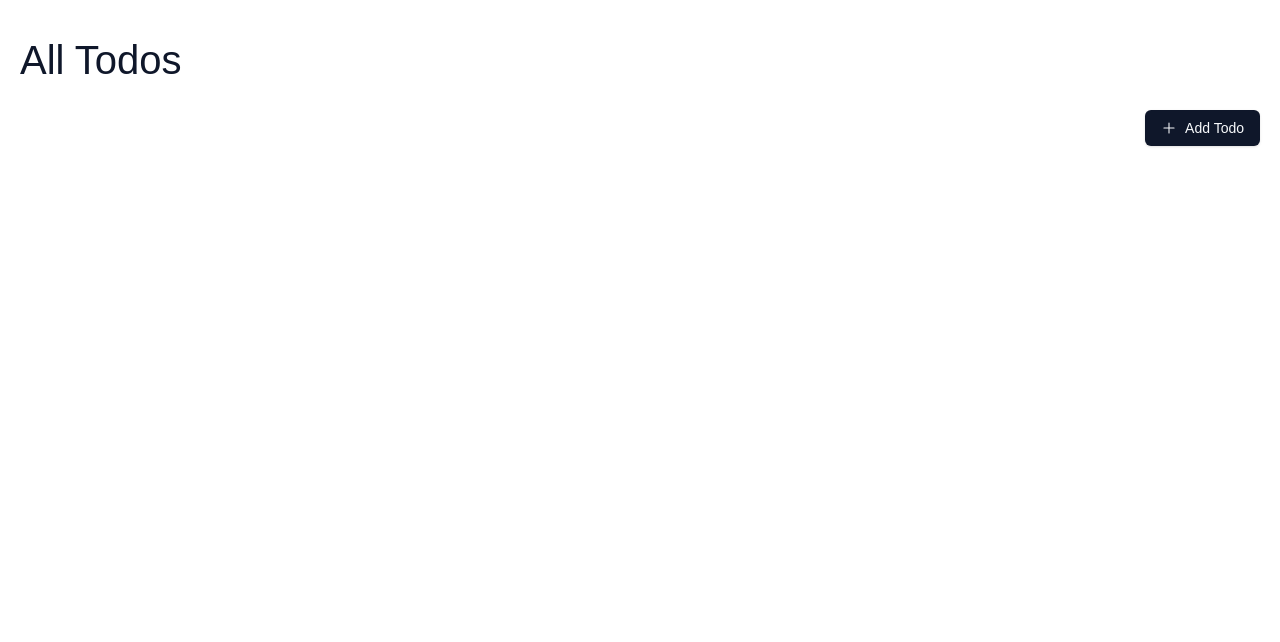
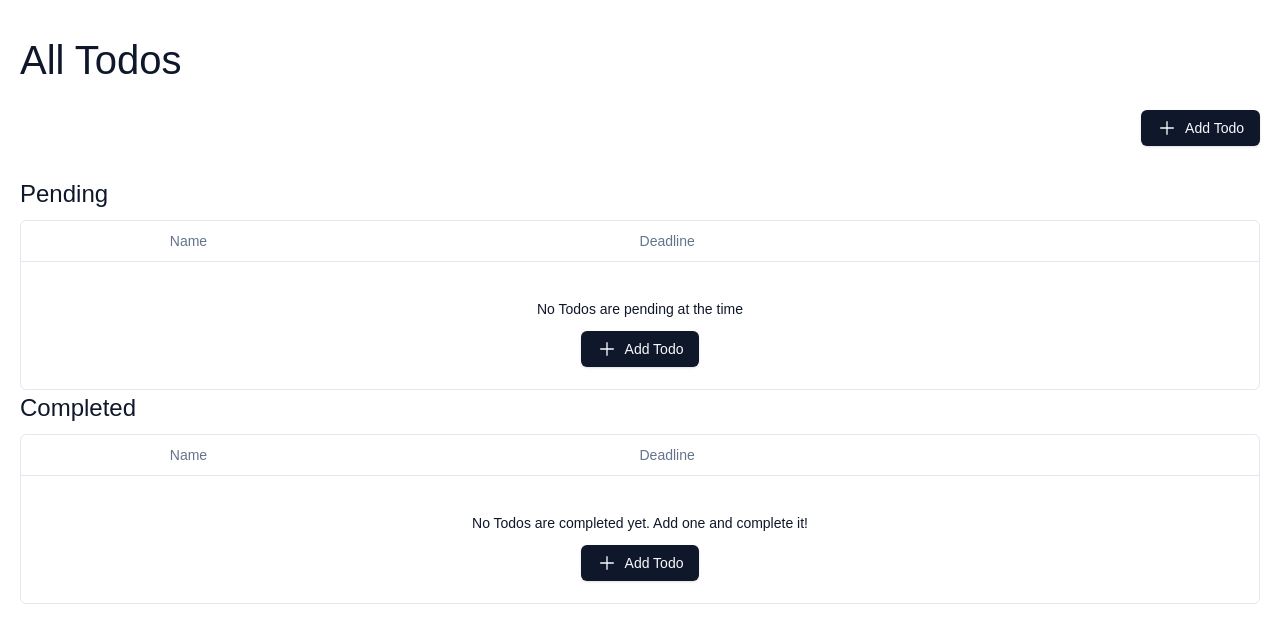
Before and after one commit to kevincastrochavez/react-todo, a React (Create React App) app: page / in a window 1280 px wide. Shown: the top 642 px of the page. Built offline with nearby package versions, Linux system fonts and the light colour scheme.

Commit message:
imported the datatable component into the page and pulled the info

```diff
--- a/src/pages/todos/TodosPage.js
+++ b/src/pages/todos/TodosPage.js
@@ -2,7 +2,10 @@
 import { css } from '@emotion/react';
 import { PlusIcon } from '@radix-ui/react-icons';
 
-import { Button } from '../../components/button/button';
+import { columns } from '../../components/table/Columns';
+import { Button } from '../../components/button/Button';
+import { DataTable } from '../../components/table/DataTable';
+import { useTodos } from '../../components/TodosProvider';
 
 const todoPageContainerCSS = css`
   padding: 30px 20px;
@@ -21,20 +24,46 @@ const headerContainerCSS = css`
   }
 `;
 
+const mainContainerCSS = css`
+  margin-top: 30px;
+
+  & h2 {
+    font-size: 24px;
+    margin-bottom: 8px;
+  }
+`;
+
 /**
  * Displays the Todos page, which contains a list of todos separated by status
  * @returns {JSX.Element}
  */
 function TodosPage() {
+  const { pendingTodos, completedTodos } = useTodos();
+
   return (
     <div css={todoPageContainerCSS}>
       <header css={headerContainerCSS}>
         <h1>All Todos</h1>
         <Button>
-          <PlusIcon className='mr-2 h-4 w-4' /> Add Todo
+          <PlusIcon className='mr-2 h-5 w-5' /> Add Todo
         </Button>
       </header>
-      <main></main>
+      <main css={mainContainerCSS}>
+        <h2>Pending</h2>
+        <DataTable
+          columns={columns}
+          data={pendingTodos}
+          emptyTodoText='No Todos are pending at the time'
+          emptyTodoButton='Add Todo'
+        />
+        <h2>Completed</h2>
+        <DataTable
+          columns={columns}
+          data={completedTodos}
+          emptyTodoText='No Todos are completed yet. Add one and complete it!'
+          emptyTodoButton='Add Todo'
+        />
+      </main>
     </div>
   );
 }
```
